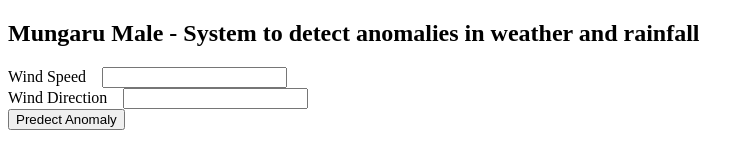
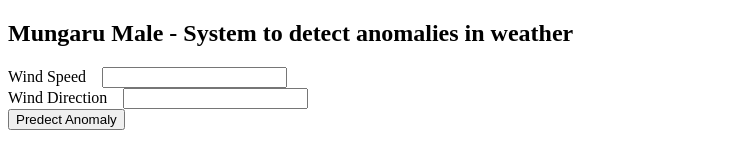
Before and after one commit to bhagirath-p/mungaru_male, a plain HTML site: page mungaru_male/index.html in a window 1280 px wide. Shown: the whole page, without its empty margins (0-753 px from the left). Drawn offline with Linux system fonts and the light colour scheme.

Commit message:
clean up

```diff
--- a/mungaru_male/index.html
+++ b/mungaru_male/index.html
@@ -5,7 +5,7 @@
 	<title>Mungaru Male</title>
 </head>
 <body>
-	<h2>Mungaru Male - System to detect anomalies in weather and rainfall</h2>
+	<h2>Mungaru Male - System to detect anomalies in weather</h2>
 	<div class="form_div">
 		<form method="GET" class='data-form'>
 			<label>Wind Speed</label>&nbsp; &nbsp;
```
